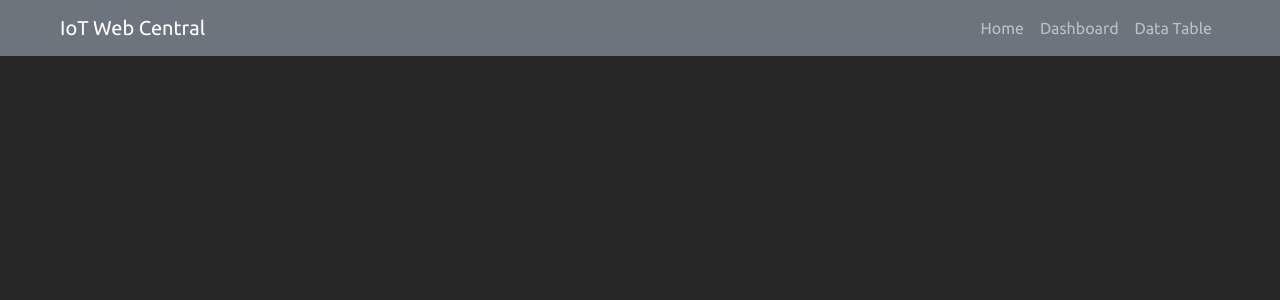
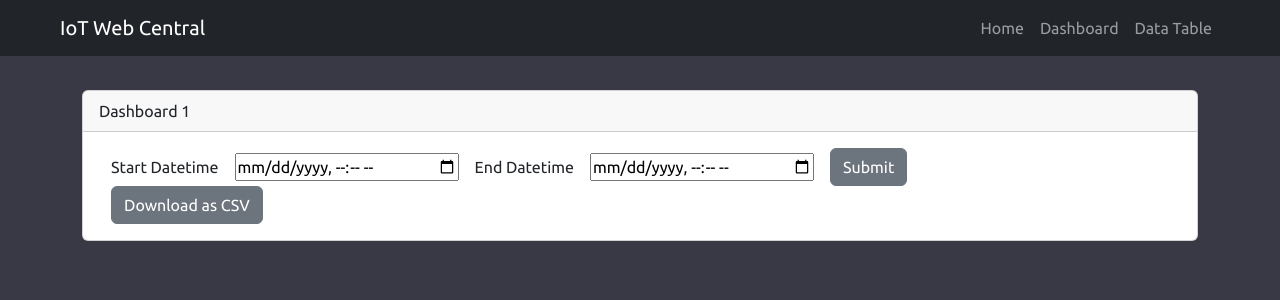
Before and after one commit to kpreforma/mqttWeb, a Flask app: template templates/dashboard.html in a window 1280 px wide. Shown: the top 300 px of the page. Run offline with Flask 3, Linux system fonts and the light colour scheme; the template is opened without the code that fills it: most values are stand-ins (such as "Sample title", 1, 10 or a date in 2020); parts of the project's set-up code (start-up, migrations or seed data) failed here and were passed over; some libraries are stand-ins or nearby versions.

Commit message:
version2

```diff
--- /dev/null
+++ b/db_mongo.py
@@ -0,0 +1,11 @@
+import pymongo
+
+# env variables
+mongo_conn_str = (
+	"mongodb+srv://kennethr:jldWyszwZi8bRtsN@data-main.ubaxa5i.mongodb.net/data_main"
+)
+
+# initialize mongo client
+mongo_client = pymongo.MongoClient(mongo_conn_str).get_database("mqtt").RawSignals
+mongo_cursor = mongo_client.find()
+signals = list(mongo_cursor)
--- a/main.py
+++ b/main.py
@@ -1,53 +1,47 @@
-from flask import Flask, render_template
+# library imports
+from flask import Flask, render_template, request, send_file, make_response, Response
 from dotenv import load_dotenv
-import pymongo
 import os
+import io
+import base64
 import pandas as pd
-import json
-from plotly import graph_objects as go
-import plotly.express as px
+import datetime
 
 # initialize Flask app
 app = Flask(__name__)
 
-# env variables
-mongo_conn_str = (
-    "mongodb+srv://kennethr:jldWyszwZi8bRtsN@data-main.ubaxa5i.mongodb.net/data_main"
-)
+# user imports
+from db_mongo import signals
+import plotly_service as ps
 
-# initialize mongo client
-mongo_client = pymongo.MongoClient(mongo_conn_str).get_database("mqtt").RawSignals
-mongo_cursor = mongo_client.find()
-signals = list(mongo_cursor)
-pd_signals = pd.DataFrame(signals)
-
-
-# Create graphJSON
-px_line = px.line(pd_signals, x='datetime', y='status')
-px_line_js = json.dumps(px_line, cls=plotly.utils.PlotlyJSONEncoder)
-
-
-fig = go.Figure(data=[px.Table(
-    header=dict(values=list(pd_signals.columns),
-                fill_color='gray',
-                align='center'),
-    cells=dict(values=[pd_signals.datetime, pd_signals.device_code, pd_signals.status],
-               fill_color='lightgray',
-               align='left'))
-])
-
-
-# routes
+# Routes
 @app.get("/")
 def get_table():
-    return render_template("table.html", signals=signals)
+	return render_template("table.html", signals=signals)
 
+@app.route("/dashboard", methods=["GET", "POST"])
+def get_dashboard():
+	dfsignals_display = dfsignals
+	if request.method == 'POST':
+		start = request.form["dtpickerstart"]
+		end = request.form["dtpickerend"]
+		print(f"start: {start}, end: {end}")
+		# dfsignals_display = dfsignals
+		dfsignals_display = dfsignals.query(f"datetime >= '{start}' and datetime < '{end}'")
 
-@app.get("/dashboard")
-def get_dash():
-    return render_template("dashboard.html", graph=px_line_js)
+	graph = ps.create_graph(dfsignals_display)
+	return render_template("dashboard.html", graph=graph)
 
+@app.get("/dashboard/download")
+def dl_dashboard():
+	return Response(
+       dfsignals.to_csv(),
+       mimetype="text/csv",
+       headers={"Content-disposition":
+       "attachment; filename=filename.csv"})
 
-# start
+# App Start
 if __name__ == "__main__":
-    app.run(port=8080, debug=True)
+	dfsignals = pd.DataFrame(signals)
+	table = ps.create_table(dfsignals)
+	app.run(port=8080, debug=True)
--- a/static/custom.css
+++ b/static/custom.css
@@ -13,7 +13,7 @@ body {
     padding-top: 90px;
     font-family: 'Ubuntu', 'Consolas', Arial, sans-serif;
     color: #2fcad9;
-    background-color: rgb(39, 39, 39);
+    background-color: rgb(57, 57, 69);
 }
 
 
--- a/templates/base.html
+++ b/templates/base.html
@@ -20,9 +20,7 @@
 		></script>
 	</head>
 	<body>
-		<nav
-			class="navbar fixed-top navbar-expand-lg navbar-dark bg-secondary px-5"
-		>
+		<nav class="navbar fixed-top navbar-expand-lg navbar-dark bg-dark px-5">
 			<div class="container-fluid">
 				<a class="navbar-brand" href="#">IoT Web Central</a>
 				<ul class="navbar-nav">
--- a/templates/dashboard.html
+++ b/templates/dashboard.html
@@ -1,6 +1,45 @@
 {% extends 'base.html' %} {% block title %} MQTT | Dashboard {% endblock %} {%
 block content %}
-<div id="chart" class="chart" ”></div>
+
+<div class="card">
+	<div class="card-header">Dashboard 1</div>
+	<div class="card-body">
+		<div class="container">
+			<form method="post" action="/dashboard">
+				<div class="row g-3 align-items-center">
+					<div class="col-auto">
+						<label for="dtpickerstart" class="col-form-label"
+							>Start Datetime</label
+						>
+					</div>
+					<div class="col-auto">
+						<input
+							type="datetime-local"
+							name="dtpickerstart"
+							id="dtpickerstart"
+						/>
+					</div>
+					<div class="col-auto">
+						<label for="dtpickerend" class="col-form-label">End Datetime</label>
+					</div>
+					<div class="col-auto">
+						<input type="datetime-local" name="dtpickerend" id="dtpickerend" />
+					</div>
+					<div class="col-auto">
+						<input type="submit" class="btn btn-secondary" value="Submit" />
+					</div>
+				</div>
+			</form>
+
+			<a href="/dashboard/download">
+				<button class="btn btn-secondary">Download as CSV</button>
+			</a>
+		</div>
+
+		<div id="chart" class="chart" ”></div>
+	</div>
+</div>
+
 <script src="https://cdn.plot.ly/plotly-latest.min.js"></script>
 <script type="text/javascript">
 	var graphs = {{graph | safe}};
--- a/templates/table.html
+++ b/templates/table.html
@@ -1,6 +1,7 @@
 {%extends "base.html" %} {% block title %} MQTT | Table {% endblock %} {% block
 content %}
-<table class="table table-hover table-dark table-sm">
+
+<table class="table table-dark table-sm">
 	<tr>
 		<th>ID</th>
 		<th>Datetime</th>
```
Also changed, not shown: plotly_service.py (added, +26 -0 lines), requirements.txt (added).
